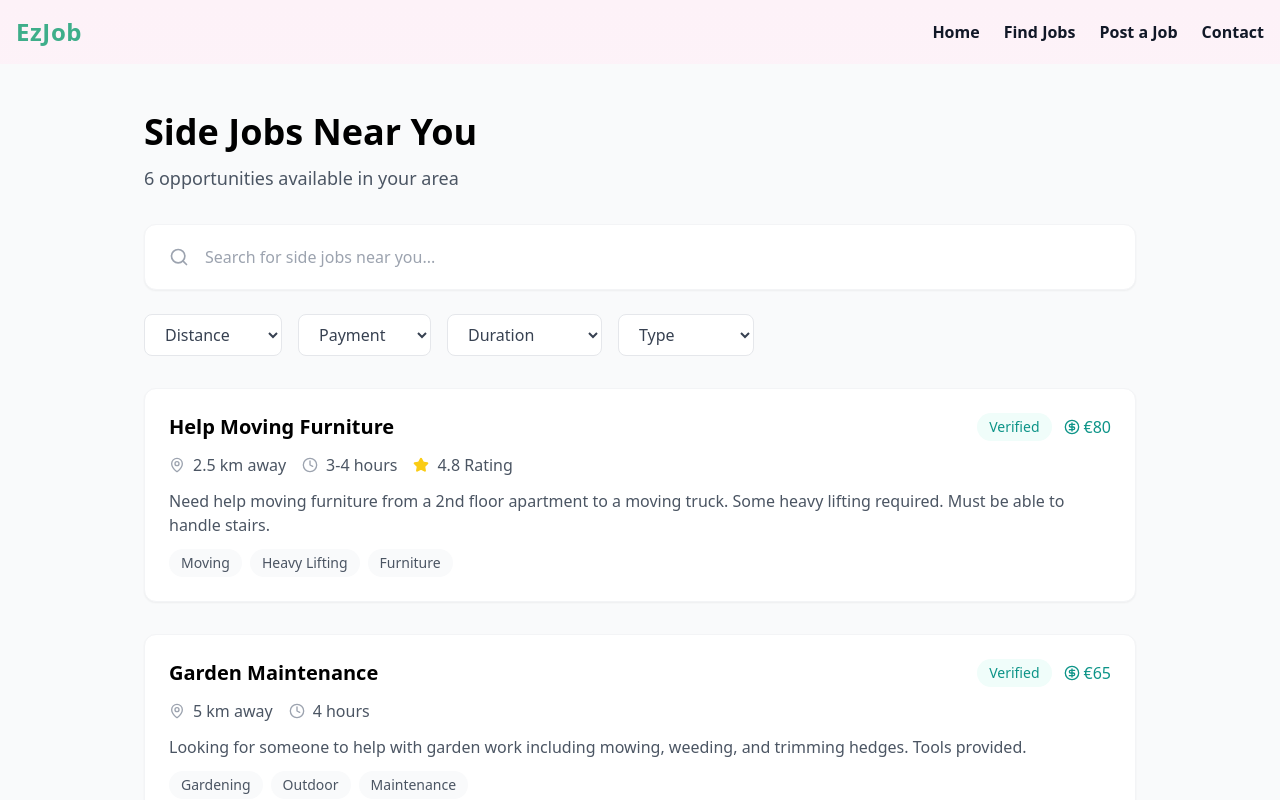
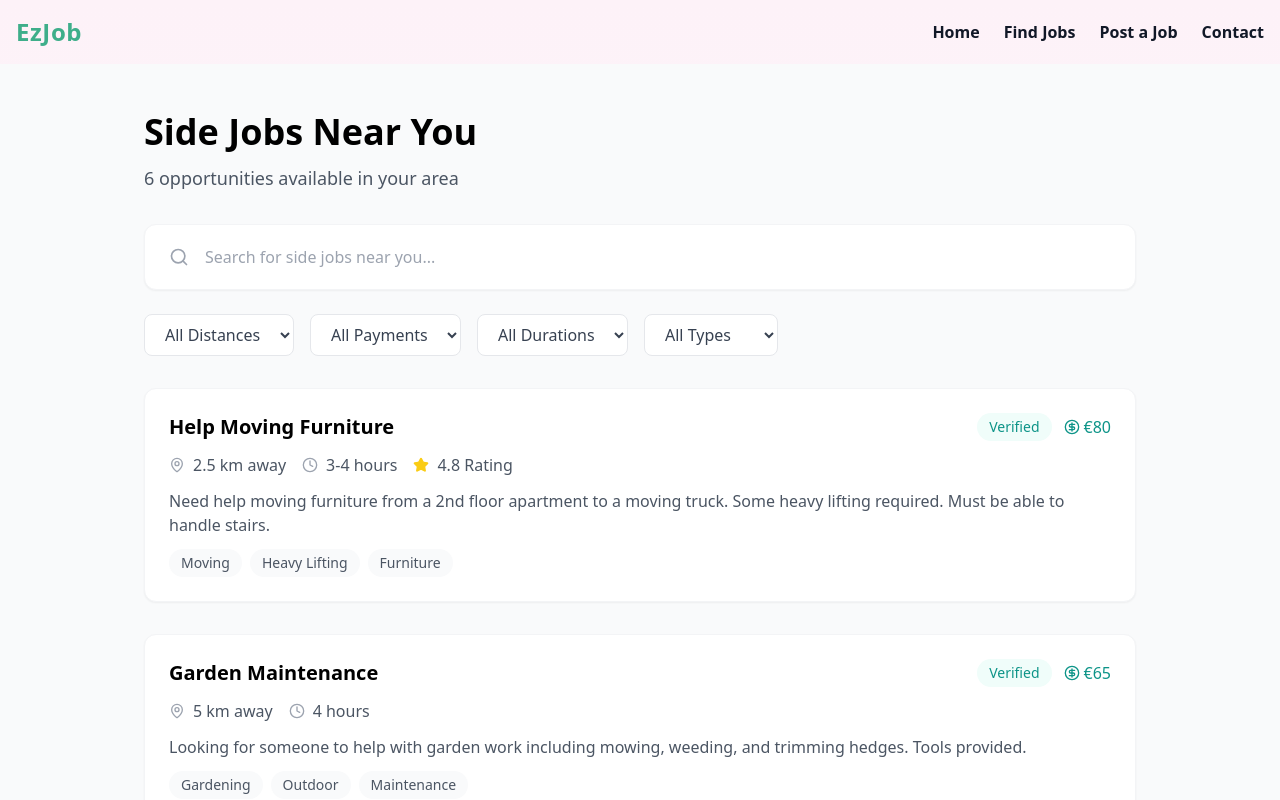
Before and after one commit to Madmaxme/EzJob, a React (Create React App) app: page /jobs in a window 1280 px wide. Shown: the top 800 px of the page. Built offline with nearby package versions, Linux system fonts and the light colour scheme.

Commit message:
search functionality

```diff
--- a/src/App.js
+++ b/src/App.js
@@ -1,7 +1,7 @@
 import { BrowserRouter as Router, Routes, Route } from "react-router-dom";
 import Layout from "./components/ProperLayout/Layout";
 import Home from "./components/Pages/Home";
-import JobsPage from "./components/Pages/JobsPage";
+import JobsPage from "./components/Pages/Jobs/JobsPage";
 
 import "./index.css";
 
--- a/src/components/Pages/JobsPage.js
+++ b/src/components/Pages/Jobs/JobsPage.js
@@ -1,5 +1,6 @@
-import React from 'react';
-import { Search, MapPin, Clock, CircleDollarSign, Star } from 'lucide-react';
+import React, { useState, useEffect } from 'react';
+import { MapPin, Clock, CircleDollarSign, Star } from 'lucide-react';
+import SearchSection from './SearchSection';
 
 // JobCard Component
 const JobCard = ({ job }) => {
@@ -57,62 +58,13 @@ const JobCard = ({ job }) => {
   );
 };
 
-// SearchBar Component
-const SearchBar = () => {
-  return (
-    <div className="bg-white rounded-xl shadow-sm flex items-center p-3 mb-6 border border-gray-100">
-      <Search className="text-gray-400 w-5 h-5 ml-3" />
-      <input
-        type="text"
-        placeholder="Search for side jobs near you..."
-        className="flex-1 px-4 py-2 outline-none text-gray-700 placeholder-gray-400"
-      />
-      <button className="bg-navy-900 text-white px-6 py-2 rounded-lg hover:bg-opacity-90 transition-colors">
-        Search
-      </button>
-    </div>
-  );
-};
-
-// Filters Component
-const Filters = () => {
-  return (
-    <div className="flex flex-wrap gap-4 mb-8">
-      <select className="bg-white border border-gray-200 rounded-lg px-4 py-2 text-gray-700">
-        <option>Distance</option>
-        <option>Under 5km</option>
-        <option>5-10km</option>
-        <option>10-20km</option>
-        <option>20km+</option>
-      </select>
-      <select className="bg-white border border-gray-200 rounded-lg px-4 py-2 text-gray-700">
-        <option>Payment</option>
-        <option>Under €50</option>
-        <option>€50-€100</option>
-        <option>€100-€200</option>
-        <option>€200+</option>
-      </select>
-      <select className="bg-white border border-gray-200 rounded-lg px-4 py-2 text-gray-700">
-        <option>Duration</option>
-        <option>1-2 hours</option>
-        <option>Half day</option>
-        <option>Full day</option>
-        <option>Multiple days</option>
-      </select>
-      <select className="bg-white border border-gray-200 rounded-lg px-4 py-2 text-gray-700">
-        <option>Type</option>
-        <option>Household</option>
-        <option>Moving</option>
-        <option>Garden</option>
-        <option>Delivery</option>
-      </select>
-    </div>
-  );
-};
 
 // Main JobsPage Component
 const JobsPage = () => {
-  const jobs = [
+  const [filteredJobs, setFilteredJobs] = useState([]);
+  const [totalJobs, setTotalJobs] = useState(0);
+
+  const allJobs = [
     {
       id: 1,
       title: "Help Moving Furniture",
@@ -178,6 +130,68 @@ const JobsPage = () => {
     }
   ];
 
+  useEffect(() => {
+    setFilteredJobs(allJobs);
+    setTotalJobs(allJobs.length);
+  }, []);
+
+  const handleFilterChange = (filters) => {
+    let results = [...allJobs];
+
+    // Search term filter
+    if (filters.searchTerm) {
+      const searchLower = filters.searchTerm.toLowerCase();
+      results = results.filter(job =>
+        job.title.toLowerCase().includes(searchLower) ||
+        job.description.toLowerCase().includes(searchLower) ||
+        job.tags.some(tag => tag.toLowerCase().includes(searchLower))
+      );
+    }
+
+    // Distance filter
+    if (filters.distance !== 'all') {
+      const [min, max] = filters.distance.split('-').map(num =>
+        num.includes('+') ? Infinity : Number(num)
+      );
+      results = results.filter(job => {
+        const jobDistance = parseFloat(job.distance);
+        return jobDistance >= min && jobDistance < (max || Infinity);
+      });
+    }
+
+    // Payment filter
+    if (filters.payment !== 'all') {
+      const [min, max] = filters.payment.split('-').map(num =>
+        num.includes('+') ? Infinity : Number(num)
+      );
+      const jobPayment = job => Number(job.payment.replace('€', ''));
+      results = results.filter(job =>
+        jobPayment(job) >= min && jobPayment(job) < (max || Infinity)
+      );
+    }
+
+    // Duration filter
+    if (filters.duration !== 'all') {
+      const [min, max] = filters.duration.split('-').map(num =>
+        num.includes('+') ? Infinity : Number(num)
+      );
+      results = results.filter(job => {
+        const jobHours = parseInt(job.duration);
+        return jobHours >= min && jobHours < (max || Infinity);
+      });
+    }
+
+    // Job type filter
+    if (filters.type !== 'all') {
+      results = results.filter(job =>
+        job.tags.includes(filters.type)
+      );
+    }
+
+    setFilteredJobs(results);
+    setTotalJobs(results.length);
+  };
+
   return (
     <div className="min-h-screen bg-gray-50">
       <div className="max-w-5xl mx-auto px-4 py-12">
@@ -186,15 +200,14 @@ const JobsPage = () => {
             Side Jobs Near You
           </h1>
           <p className="text-gray-600 text-lg">
-            {jobs.length} opportunities available in your area
+            {totalJobs} opportunities available in your area
           </p>
         </div>
 
-        <SearchBar />
-        <Filters />
+        <SearchSection onFilterChange={handleFilterChange} />
 
         <div className="grid grid-cols-1 gap-4">
-          {jobs.map(job => (
+          {filteredJobs.map(job => (
             <JobCard key={job.id} job={job} />
           ))}
         </div>
--- /dev/null
+++ b/src/components/Pages/Jobs/SearchSection.js
@@ -0,0 +1,112 @@
+import React, { useState } from 'react';
+import { Search } from 'lucide-react';
+
+const SearchSection = ({ onFilterChange }) => {
+  const [searchTerm, setSearchTerm] = useState('');
+  const [filters, setFilters] = useState({
+    distance: 'all',
+    payment: 'all',
+    duration: 'all',
+    type: 'all'
+  });
+
+  const handleSearchChange = (e) => {
+    const value = e.target.value;
+    setSearchTerm(value);
+    updateFilters('search', value);
+  };
+
+  const handleFilterChange = (filterType, value) => {
+    setFilters(prev => ({
+      ...prev,
+      [filterType]: value
+    }));
+    updateFilters(filterType, value);
+  };
+
+  const updateFilters = (type, value) => {
+    const updatedFilters = {
+      searchTerm: type === 'search' ? value : searchTerm,
+      ...filters,
+      [type]: value
+    };
+    onFilterChange(updatedFilters);
+  };
+
+  return (
+    <div className="mb-8">
+      {/* Search Bar */}
+      <div className="bg-white rounded-xl shadow-sm flex items-center p-3 mb-6 border border-gray-100">
+        <Search className="text-gray-400 w-5 h-5 ml-3" />
+        <input
+          type="text"
+          value={searchTerm}
+          onChange={handleSearchChange}
+          placeholder="Search for side jobs near you..."
+          className="flex-1 px-4 py-2 outline-none text-gray-700 placeholder-gray-400"
+        />
+        <button
+          onClick={() => updateFilters('search', searchTerm)}
+          className="bg-navy-900 text-white px-6 py-2 rounded-lg hover:bg-opacity-90 transition-colors"
+        >
+          Search
+        </button>
+      </div>
+
+      {/* Filters */}
+      <div className="flex flex-wrap gap-4">
+        <select
+          className="bg-white border border-gray-200 rounded-lg px-4 py-2 text-gray-700"
+          value={filters.distance}
+          onChange={(e) => handleFilterChange('distance', e.target.value)}
+        >
+          <option value="all">All Distances</option>
+          <option value="0-5">Under 5km</option>
+          <option value="5-10">5-10km</option>
+          <option value="10-20">10-20km</option>
+          <option value="20+">20km+</option>
+        </select>
+
+        <select
+          className="bg-white border border-gray-200 rounded-lg px-4 py-2 text-gray-700"
+          value={filters.payment}
+          onChange={(e) => handleFilterChange('payment', e.target.value)}
+        >
+          <option value="all">All Payments</option>
+          <option value="0-50">Under €50</option>
+          <option value="50-100">€50-€100</option>
+          <option value="100-200">€100-€200</option>
+          <option value="200+">€200+</option>
+        </select>
+
+        <select
+          className="bg-white border border-gray-200 rounded-lg px-4 py-2 text-gray-700"
+          value={filters.duration}
+          onChange={(e) => handleFilterChange('duration', e.target.value)}
+        >
+          <option value="all">All Durations</option>
+          <option value="1-2">1-2 hours</option>
+          <option value="2-4">2-4 hours</option>
+          <option value="4-6">4-6 hours</option>
+          <option value="6+">6+ hours</option>
+        </select>
+
+        <select
+          className="bg-white border border-gray-200 rounded-lg px-4 py-2 text-gray-700"
+          value={filters.type}
+          onChange={(e) => handleFilterChange('type', e.target.value)}
+        >
+          <option value="all">All Types</option>
+          <option value="Moving">Moving</option>
+          <option value="Gardening">Gardening</option>
+          <option value="Cleaning">Cleaning</option>
+          <option value="Delivery">Delivery</option>
+          <option value="Event">Event</option>
+          <option value="Pets">Pets</option>
+        </select>
+      </div>
+    </div>
+  );
+};
+
+export default SearchSection;
```
